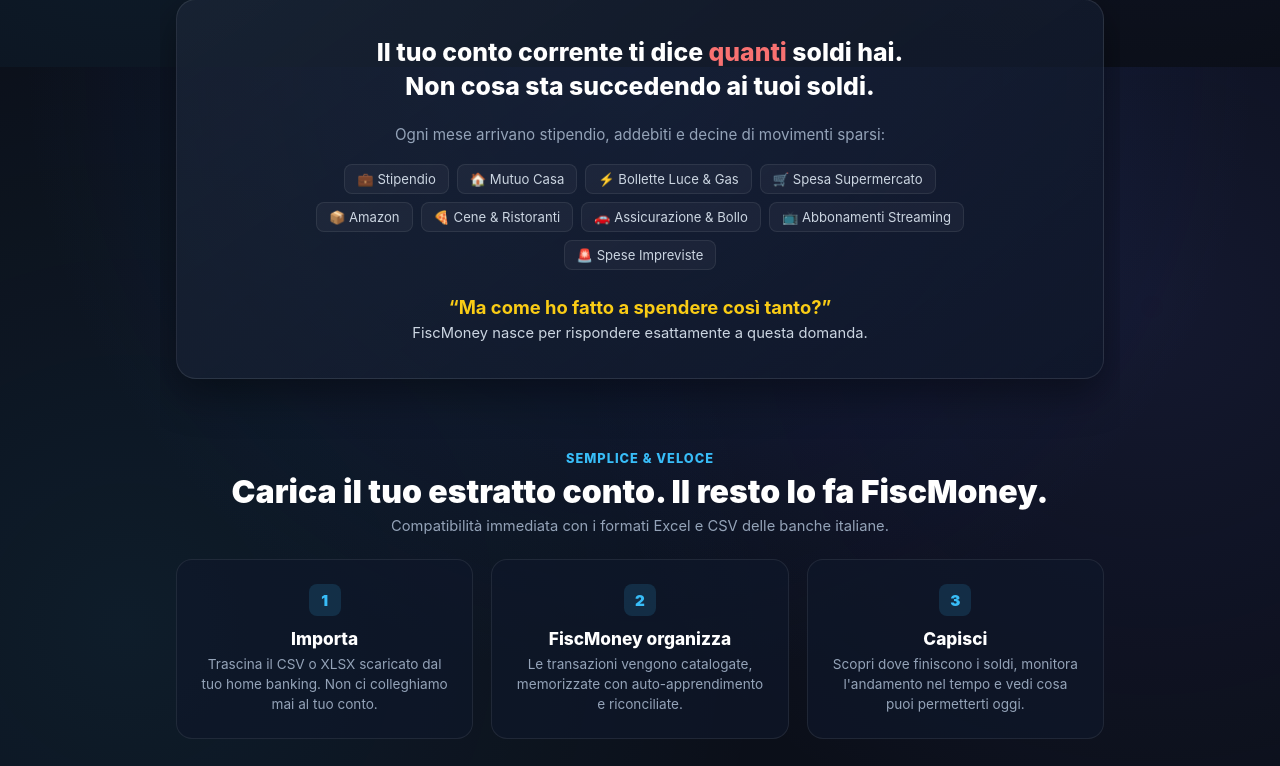
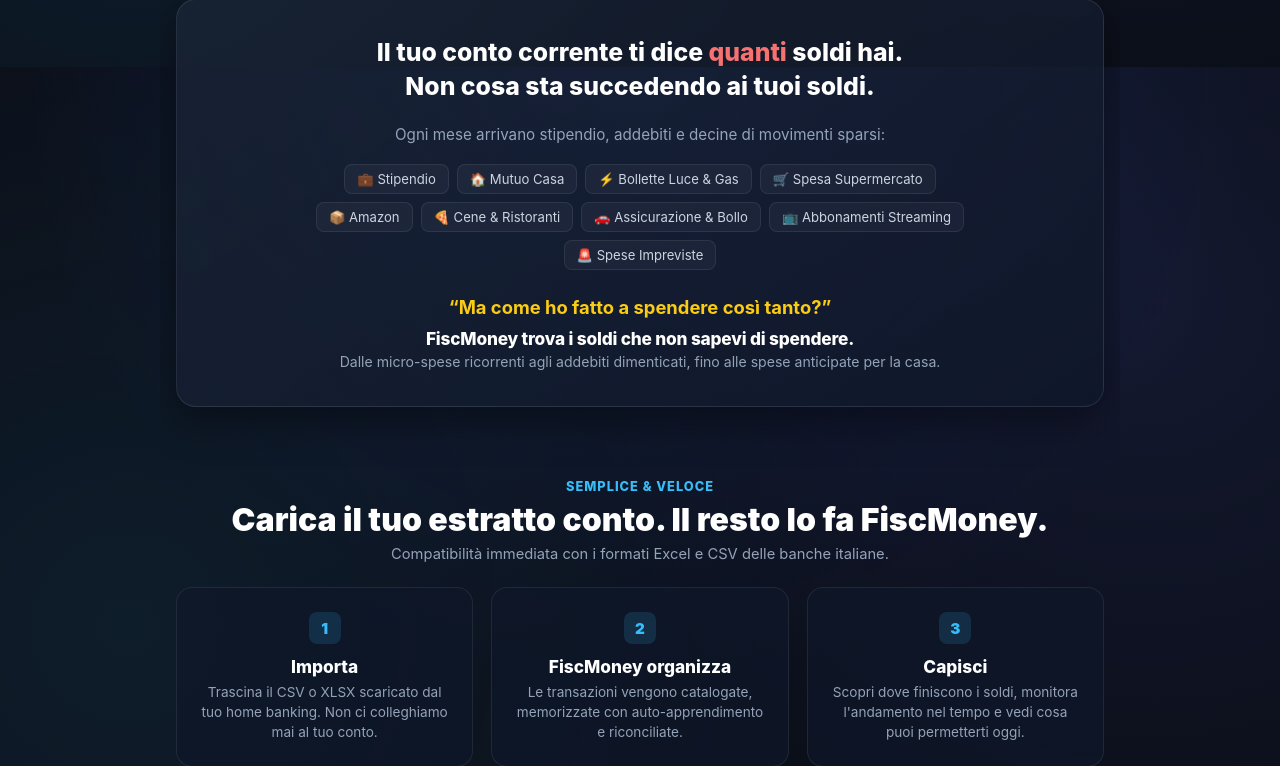
Before and after one commit to leopoldodipaolo-collab/fiscmoney, a Flask app: page /login in a window 1280 px wide. Shown: the part 733-1499 px from the top of the page. Run offline with Flask 3, Linux system fonts and the light colour scheme; data comes from the database, SQL or seed files in the repository.

Commit message:
copy(landing): add tagline 'FiscMoney trova i soldi che non sapevi di spendere'

```diff
--- a/templates/auth/login.html
+++ b/templates/auth/login.html
@@ -754,8 +754,11 @@
             <div class="lp-punchline">
                 “Ma come ho fatto a spendere così tanto?”
             </div>
-            <p style="color: var(--lp-text-body); font-size: 0.92rem; margin-top: 6px;">
-                FiscMoney nasce per rispondere esattamente a questa domanda.
+            <p style="color: #fff; font-size: 1.08rem; font-weight: 800; margin-top: 10px; letter-spacing: -0.2px;">
+                FiscMoney trova i soldi che non sapevi di spendere.
+            </p>
+            <p style="color: var(--lp-text-muted); font-size: 0.88rem; margin-top: 4px;">
+                Dalle micro-spese ricorrenti agli addebiti dimenticati, fino alle spese anticipate per la casa.
             </p>
         </div>
     </section>
```
